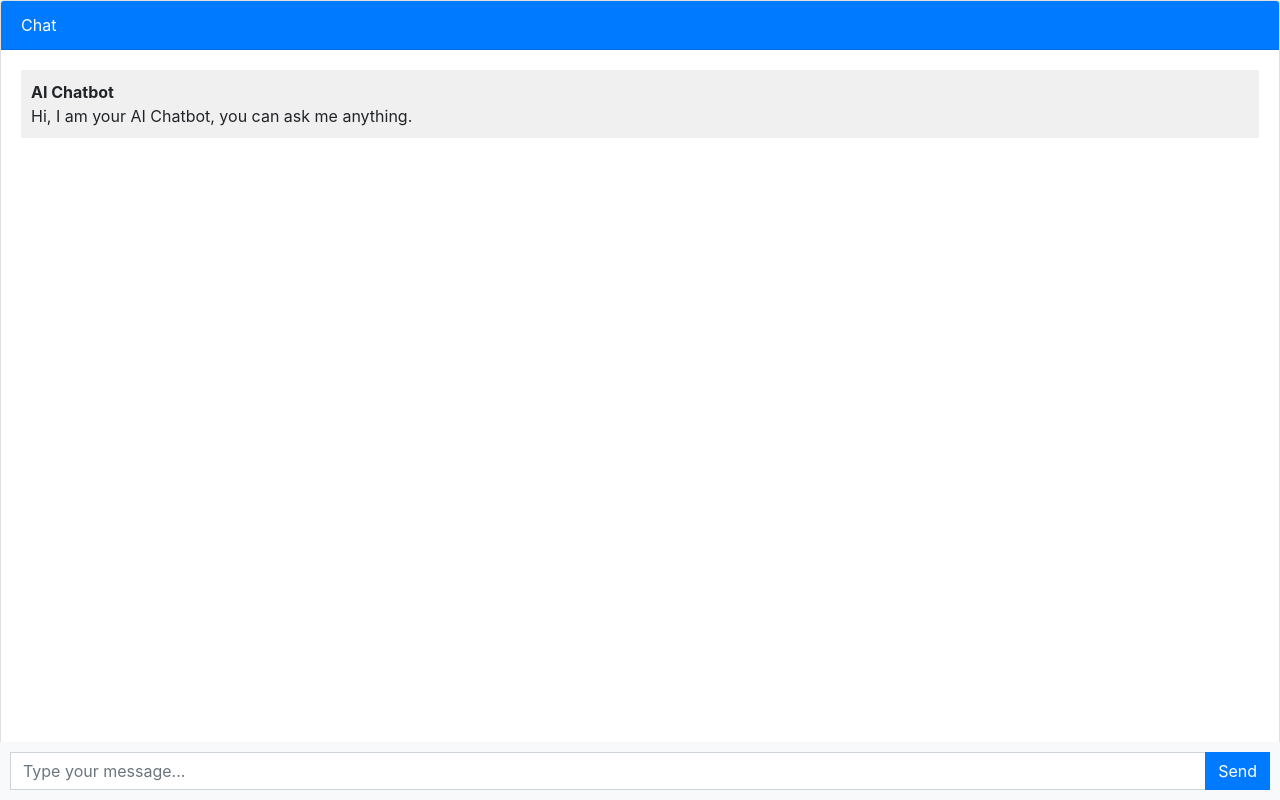
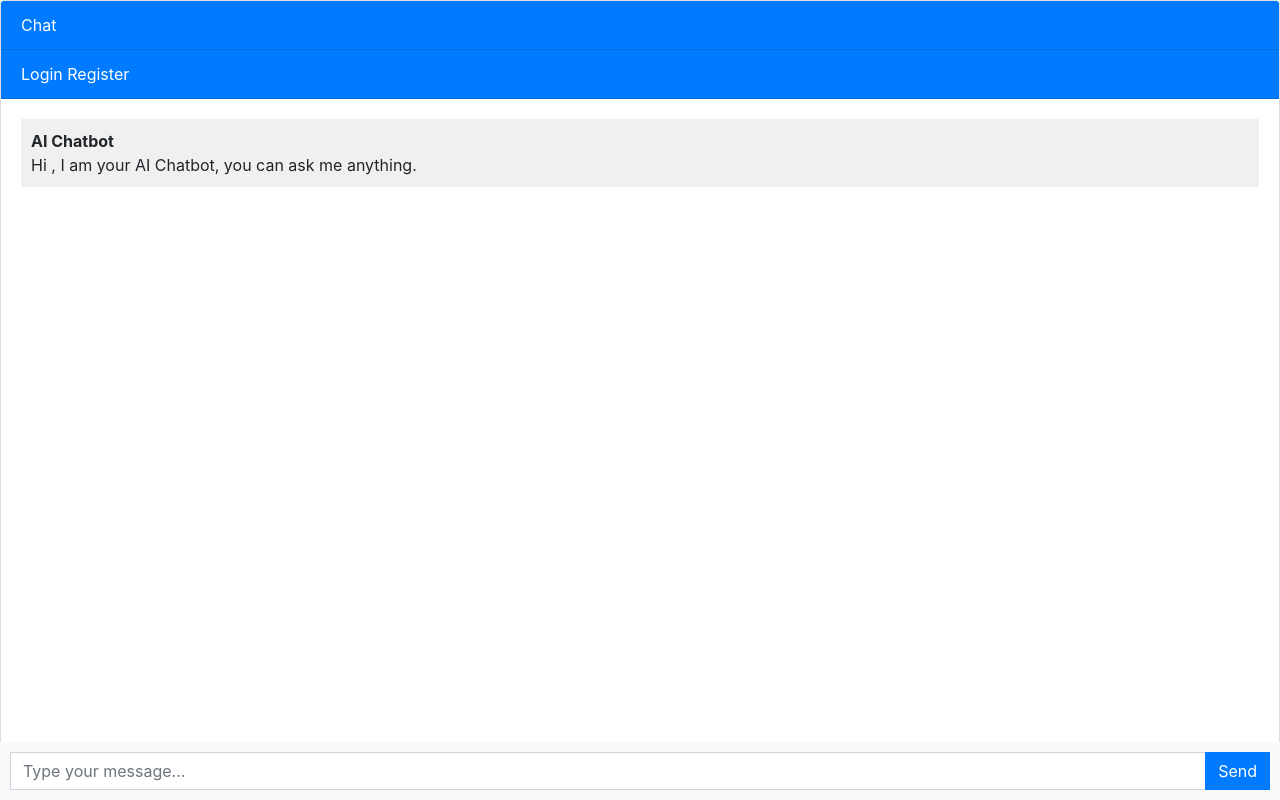
Before and after one commit to wendymunyasi/chatbot, a Django app: page / in a window 1280 px wide. Run offline with Django 4.2, Linux system fonts and the light colour scheme; some libraries are stand-ins or nearby versions.

Commit message:
Implement login and register

```diff
--- a/chatbotAPP/urls.py
+++ b/chatbotAPP/urls.py
@@ -7,4 +7,7 @@
 
 urlpatterns = [
     path('', views.chatbot, name='chatbot'),
+    path('login', views.login, name='login'),
+    path('register', views.register, name='register'),
+    path('logout', views.logout, name='logout'),
 ]
--- a/chatbotAPP/views.py
+++ b/chatbotAPP/views.py
@@ -1,6 +1,8 @@
 import openai
+from django.contrib import auth
+from django.contrib.auth.models import User
 from django.http import JsonResponse
-from django.shortcuts import render
+from django.shortcuts import redirect, render
 
 openai_api_key = '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'
 openai.api_key = openai_api_key
@@ -18,9 +20,55 @@
     answer = response.choices[0].text.strip()
     return answer
 
+
 def chatbot(request):
     if request.method == 'POST':
         message = request.POST.get('message')
         response = ask_openai(message)
         return JsonResponse({'message': message, 'response': response})
     return render(request, 'chatbot.html')
+
+
+def login(request):
+    if request.method == 'POST':
+        username = request.POST.get('username')
+        password = request.POST['password']
+        user = auth.authenticate(request, username=username, password=password)
+        # check to see if user is valid and in db
+        if user is not None:
+            auth.login(request, user)
+            return redirect('chatbot')
+        else:
+            error_msg = 'Invalid username or password'
+            return render(request, 'login.html', {'error_msg': error_msg})
+    else:
+        return render(request, 'login.html')
+
+
+def register(request):
+    if request.method == 'POST':
+        username = request.POST.get('username')
+        email = request.POST['email']
+        password1 = request.POST['password1']
+        password2 = request.POST['password2']
+
+        # make sure password1 and password2 are identical
+        if password1 == password2:
+            try:
+                user = User.objects.create_user(username, email, password1)
+                user.save()
+                auth.login(request, user)
+                print("User registered successfuly! Muy bien!")
+                return redirect('chatbot')
+            except Exception:
+                error_msg = 'Error creating account'
+                return render(request, 'register.html', {'error_msg': error_msg})
+        else:
+            error_msg = 'Passwords do not match'
+            return render(request, 'register.html', {'error_msg': error_msg})
+    return render(request, 'register.html')
+
+
+def logout(request):
+    auth.logout(request)
+    return redirect('login')
--- a/templates/chatbot.html
+++ b/templates/chatbot.html
@@ -69,6 +69,13 @@
 <div class="chat-container">
   <div class="card flex-grow-1">
     <div class="card-header bg-primary text-white">Chat</div>
+    {% if user.is_authenticated %}
+    <div class="card-header bg-primary text-white"><b>Welcome, {{user.username}}</b> <a href="logout"
+        style="color: white">Logout</a></div>
+    {% else %}
+    <div class="card-header bg-primary text-white"><a href="login" style="color: white">Login</a> <a href="register"
+        style="color: white">Register</a></div>
+    {% endif %}
     <div class="card-body messages-box">
 
       <ul class="list-unstyled messages-list">
@@ -79,7 +86,7 @@
               <b>AI Chatbot</b>
             </div>
             <div class="message-content">
-							Hi, I am your AI Chatbot, you can ask me anything.
+              Hi {{user.username}}, I am your AI Chatbot, you can ask me anything.
             </div>
           </div>
         </li>
--- a/templates/login.html
+++ b/templates/login.html
@@ -84,8 +84,8 @@
   <div class="card">
     <div class="card-header">Login</div>
     <div class="card-body">
-      {% if error_message %}
-      <div class="alert alert-danger" role="alert">{{ error_message }}</div>
+      {% if error_msg %}
+      <div class="alert alert-danger" role="alert">{{ error_msg }}</div>
       {% endif %}
       <form method="post">
         {% csrf_token %}
--- a/templates/register.html
+++ b/templates/register.html
@@ -84,8 +84,8 @@
   <div class="card">
     <div class="card-header">Register</div>
     <div class="card-body">
-      {% if error_message %}
-      <div class="alert alert-danger" role="alert">{{ error_message }}</div>
+      {% if error_msg %}
+      <div class="alert alert-danger" role="alert">{{ error_msg }}</div>
       {% endif %}
       <form method="post">
         {% csrf_token %}
```
Lines whose indentation alone changed are shown as unchanged.
